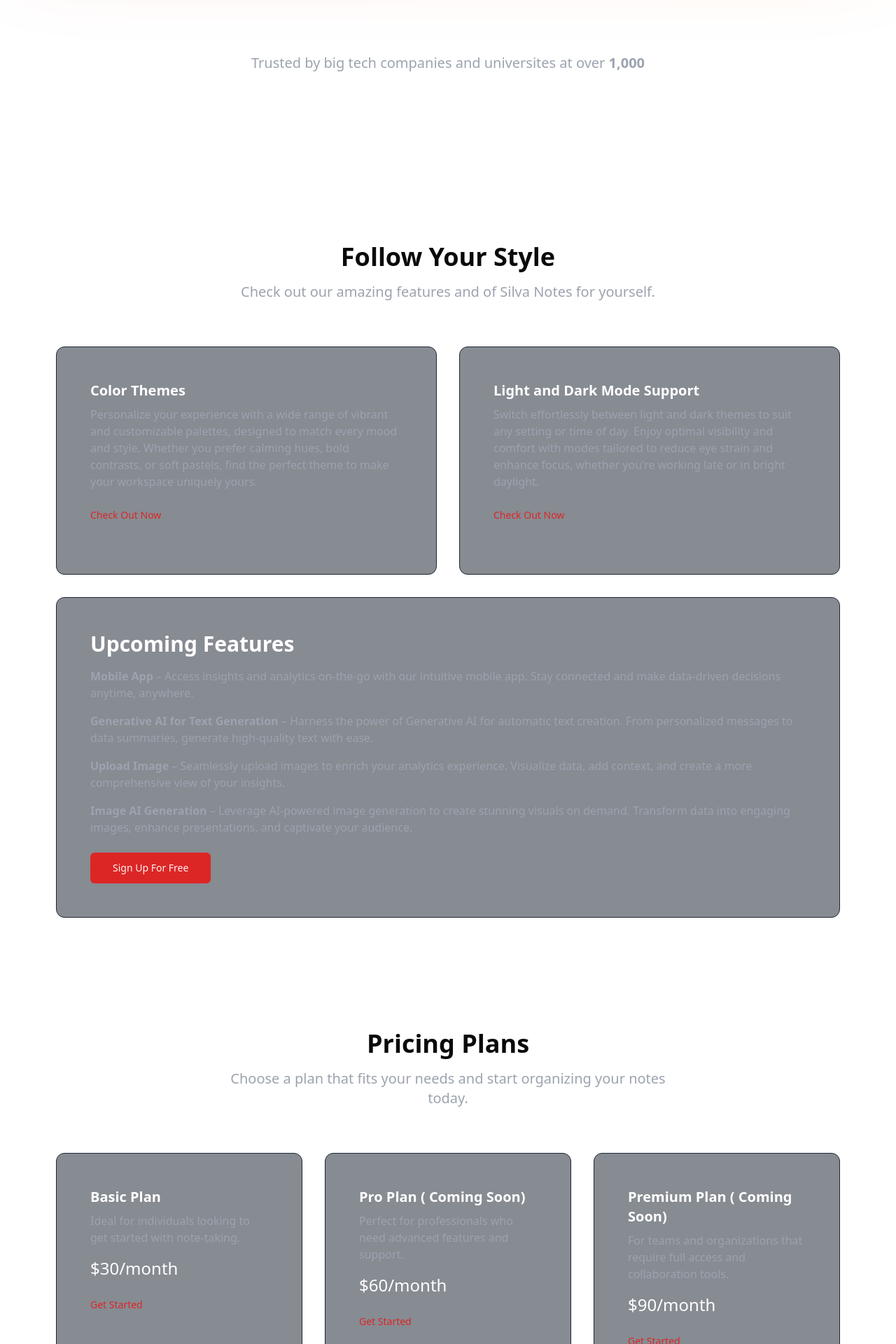
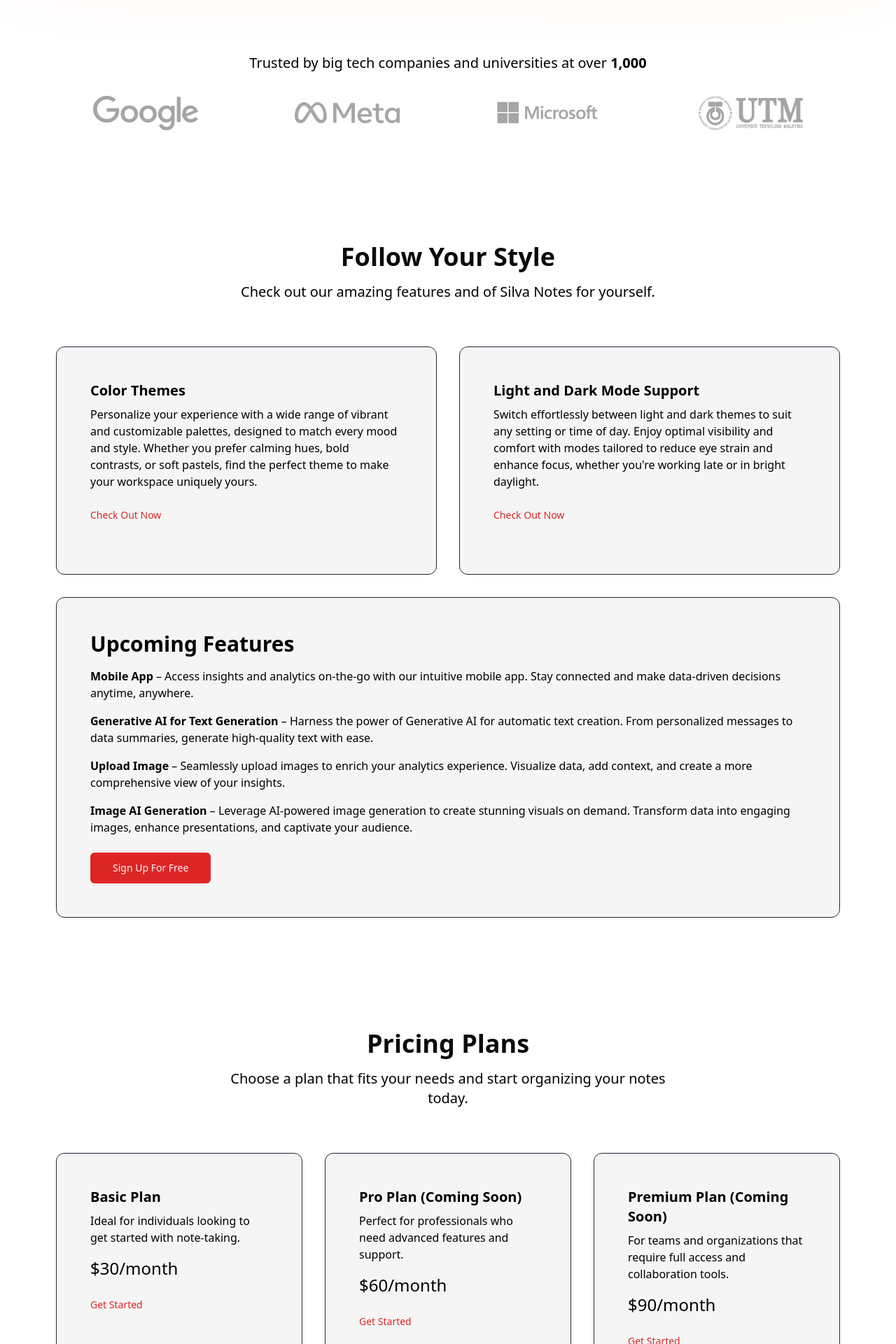
Before and after one commit to SilvaLian0410/Silva-Note, a Next.js app: page / in a window 1280 px wide. Shown: the part 1660-3580 px from the top of the page at 70% size. Built offline with nearby package versions, Linux system fonts and the light colour scheme; no server answers.

Commit message:
Fix Light Mode

```diff
--- a/app/page.tsx
+++ b/app/page.tsx
@@ -1,5 +1,6 @@
 import Image from "next/image"; // Make sure to import Image
 import { Button } from "@/components/ui/button";
+import { ThemeAwareLogos } from "@/components/theme-aware-logo"
 import {
   RegisterLink,
   LoginLink,
@@ -61,27 +62,10 @@
 
       {/* Trusted By Section */}
       <section className="container mx-auto px-20 py-20 text-center">
-        <p className="text-gray-400 mb-8 lg:text-xl">
-          Trusted by big tech companies and universites at over <b>1,000</b>
-        </p>
-        <div className="grid grid-cols-2 md:grid-cols-4 lg:grid-cols-4 gap-8 items-center justify-center opacity-70">
-          {[
-            { name: "Google", logo: "/logo/Google.png" },
-            { name: "Meta", logo: "/logo/Meta.png" },
-            { name: "Microsoft", logo: "/logo/Microsoft.png" },
-            { name: "UTM", logo: "/logo/UTM.png" },
-          ].map((brand) => (
-            <div key={brand.name} className="flex items-center justify-center">
-              <Image
-                src={brand.logo}
-                alt={brand.name}
-                width={150}
-                height={40}
-                className="opacity-50 hover:opacity-100 transition-opacity"
-              />
-            </div>
-          ))}
-        </div>
+      <p className="text-black dark:text-gray-400 mb-8 lg:text-xl">
+     Trusted by big tech companies and universities at over <b>1,000</b>
+   </p>
+        <ThemeAwareLogos />
       </section>
 
       {/* Features Section */}
@@ -90,17 +74,17 @@
           <h2 className="text-3xl md:text-4xl font-bold mb-4">
             Follow Your Style
           </h2>
-          <p className="text-gray-400 max-w-2xl mx-auto lg:text-xl">
+          <p className="text-black dark:text-gray-400 max-w-2xl mx-auto lg:text-xl">
             Check out our amazing features and of Silva Notes for yourself.
           </p>
         </div>
 
         <div className="grid grid-cols-1 md:grid-cols-2 gap-8">
-          <div className="bg-gray-900/50 rounded-xl p-6 md:p-12 border border-gray-800">
-            <h3 className="text-xl font-semibold text-white mb-2">
+          <div className="bg-secondary dark:bg-gray-900/50 rounded-xl p-6 md:p-12 border border-gray-800">
+            <h3 className="text-black dark:text-white text-xl font-semibold mb-2">
               Color Themes
             </h3>
-            <p className="text-gray-400 mb-4">
+            <p className="text-black dark:text-gray-400 mb-4">
               Personalize your experience with a wide range of vibrant and
               customizable palettes, designed to match every mood and style.
               Whether you prefer calming hues, bold contrasts, or soft pastels,
@@ -113,11 +97,11 @@
             </RegisterLink>
           </div>
 
-          <div className="bg-gray-900/50 rounded-xl p-6 md:p-12 border border-gray-800">
-            <h3 className="text-xl font-semibold text-white mb-2">
+          <div className="bg-secondary dark:bg-gray-900/50 rounded-xl p-6 md:p-12 border border-gray-800">
+            <h3 className="text-black dark:text-white text-xl font-semibold mb-2">
               Light and Dark Mode Support
             </h3>
-            <p className="text-gray-400 mb-4">
+            <p className="text-black dark:text-gray-400 mb-4">
               Switch effortlessly between light and dark themes to suit any
               setting or time of day. Enjoy optimal visibility and comfort with
               modes tailored to reduce eye strain and enhance focus, whether
@@ -132,11 +116,11 @@
         </div>
 
         {/* Powerful Analytics Section */}
-        <div className="w-full bg-gray-900/50 rounded-xl p-6 md:p-12 border border-gray-800 mt-8">
-          <h3 className="text-2xl md:text-3xl font-bold text-white mb-4 text-start">
+        <div className="w-full bg-secondary dark:bg-gray-900/50 rounded-xl p-6 md:p-12 border border-gray-800 mt-8">
+          <h3 className="text-black dark:text-white text-2xl md:text-3xl font-bold mb-4 text-start">
             Upcoming Features
           </h3>
-          <ul className="text-gray-400 mb-6 text-start space-y-4">
+          <ul className="text-black dark:text-gray-400 mb-6 text-start space-y-4">
             <li>
               <strong>Mobile App</strong> – Access insights and analytics
               on-the-go with our intuitive mobile app. Stay connected and make
@@ -162,7 +146,9 @@
           </ul>
           <div className="flex justify-start">
             <RegisterLink>
-              <Button size="lg">Sign Up For Free</Button>
+              <Button size="lg">
+                Sign Up For Free
+              </Button>
             </RegisterLink>
           </div>
         </div>
@@ -172,21 +158,21 @@
       <section className="container mx-auto px-4 md:px-20 py-20">
         <div className="text-center mb-16">
           <h2 className="text-3xl md:text-4xl font-bold mb-4">Pricing Plans</h2>
-          <p className="text-gray-400 max-w-2xl mx-auto lg:text-xl">
+          <p className="text-black dark:text-gray-400 max-w-2xl mx-auto lg:text-xl">
             Choose a plan that fits your needs and start organizing your notes
             today.
           </p>
         </div>
 
         <div className="grid grid-cols-1 md:grid-cols-3 gap-8">
-          <div className="bg-gray-900/50 rounded-xl p-6 md:p-12 border border-gray-800">
-            <h3 className="text-xl font-semibold text-white mb-2">
+          <div className="bg-secondary dark:bg-gray-900/50 rounded-xl p-6 md:p-12 border border-gray-800">
+            <h3 className="text-black dark:text-white text-xl font-semibold mb-2">
               Basic Plan
             </h3>
-            <p className="text-gray-400 mb-4">
+            <p className="text-black dark:text-gray-400 mb-4">
               Ideal for individuals looking to get started with note-taking.
             </p>
-            <div className="text-white text-2xl mb-4">$30/month</div>
+            <div className="text-black dark:text-white text-2xl mb-4">$30/month</div>
             <RegisterLink>
               <Button variant="link" className="text-primary p-0 mb-4">
                 Get Started
@@ -194,14 +180,14 @@
             </RegisterLink>
           </div>
 
-          <div className="bg-gray-900/50 rounded-xl p-6 md:p-12 border border-gray-800">
-            <h3 className="text-xl font-semibold text-white mb-2">
-              Pro Plan ( Coming Soon)
+          <div className="bg-secondary dark:bg-gray-900/50 rounded-xl p-6 md:p-12 border border-gray-800">
+            <h3 className="text-black dark:text-white text-xl font-semibold mb-2">
+              Pro Plan (Coming Soon)
             </h3>
-            <p className="text-gray-400 mb-4">
+            <p className="text-black dark:text-gray-400 mb-4">
               Perfect for professionals who need advanced features and support.
             </p>
-            <div className="text-white text-2xl mb-4">$60/month</div>
+            <div className="text-black dark:text-white text-2xl mb-4">$60/month</div>
             <RegisterLink>
               <Button variant="link" className="text-primary p-0 mb-4">
                 Get Started
@@ -209,15 +195,15 @@
             </RegisterLink>
           </div>
 
-          <div className="bg-gray-900/50 rounded-xl p-6 md:p-12 border border-gray-800">
-            <h3 className="text-xl font-semibold text-white mb-2">
-              Premium Plan ( Coming Soon)
+          <div className="bg-secondary dark:bg-gray-900/50 rounded-xl p-6 md:p-12 border border-gray-800">
+            <h3 className="text-black dark:text-white text-xl font-semibold mb-2">
+              Premium Plan (Coming Soon)
             </h3>
-            <p className="text-gray-400 mb-4">
+            <p className="text-black dark:text-gray-400 mb-4">
               For teams and organizations that require full access and
               collaboration tools.
             </p>
-            <div className="text-white text-2xl mb-4">$90/month</div>
+            <div className="text-black dark:text-white text-2xl mb-4">$90/month</div>
             <RegisterLink>
               <Button variant="link" className="text-primary p-0 mb-4">
                 Get Started
--- /dev/null
+++ b/components/theme-aware-logo.tsx
@@ -0,0 +1,31 @@
+"use client"
+
+import Image from "next/image"
+import { useTheme } from "next-themes"
+
+export function ThemeAwareLogos() {
+  const { theme } = useTheme()
+
+  const logos = [
+    { name: "Google", logo: "/logo/Google.png" },
+    { name: "Meta", logo: "/logo/Meta.png" },
+    { name: "Microsoft", logo: "/logo/Microsoft.png" },
+    { name: "UTM", logo: "/logo/UTM.png" },
+  ]
+
+  return (
+    <div className="grid grid-cols-2 md:grid-cols-4 lg:grid-cols-4 gap-8 items-center justify-center opacity-70">
+      {logos.map((brand) => (
+        <div key={brand.name} className="flex items-center justify-center">
+          <Image
+            src={brand.logo}
+            alt={brand.name}
+            width={150}
+            height={40}
+            className="opacity-50 hover:opacity-100 transition-opacity dark:invert-0 invert"
+          />
+        </div>
+      ))}
+    </div>
+  )
+}
```
